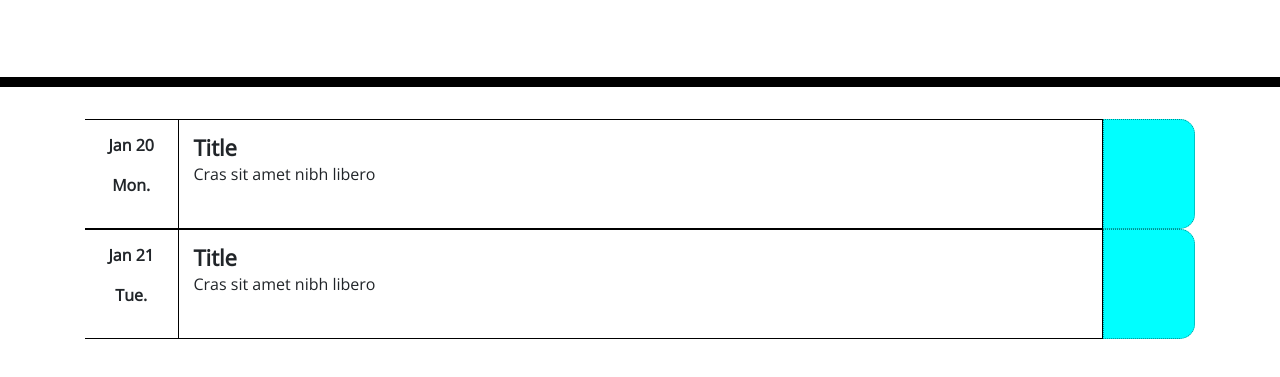
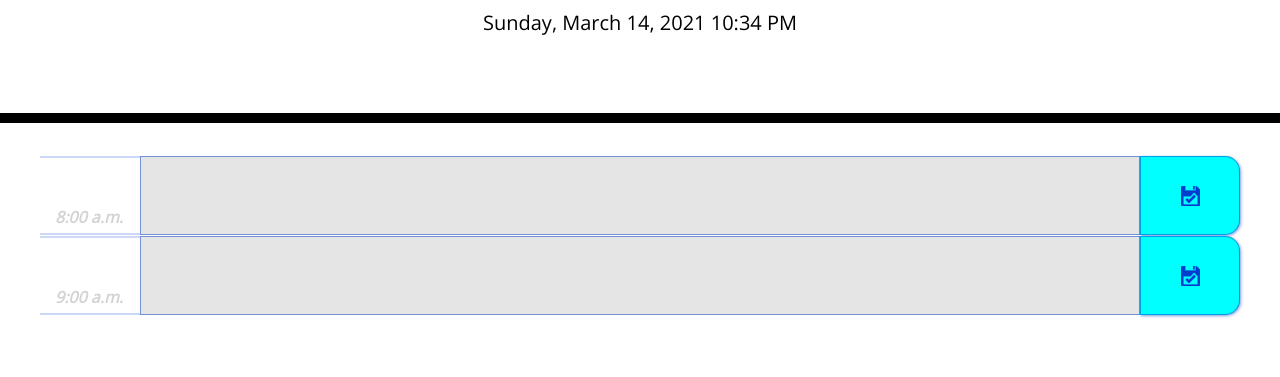
Before and after one commit to albertjly/Work-Day-Scheduler, a plain HTML site: page index.html in a window 1280 px wide. Shown: the part 181-558 px from the top of the page. Drawn offline with nearby package versions, Linux system fonts and the light colour scheme.

Commit message:
try to fix the click function of mediabody

```diff
--- a/css/style.less
+++ b/css/style.less
@@ -1,40 +1,70 @@
+.container{
+  max-width: 1200px;
+}
+
+textarea, input{
+  outline: none;
+}
+
+textarea{
+  background-color: rgba(0, 130, 199, .1);
+}
+
+input{
+  background-color: rgba(0, 130, 199, .1);
+  border: 1px solid rgba(0, 62, 202, .8);
+  box-shadow: 2px 2px 2px rgba(0, 62, 202, .2);
+  border-radius: 5px;
+  padding-left: 10px;
+}
+
 .media{
   //background-color: green;
-  height: 110px;
+  height: 80px;
   .media-left{
     //width: 80px;
     height: 100%;
     //background-color: blue;
-    border-top: 1px solid #000;
-    border-bottom: 1px solid #000;
-    .row{
-      text-align: center;
-      width: 100%;
-      //background-color: red;
-      p{
-        //margin-bottom: 0.5rem;
-        margin: 0 auto;
-        font-weight: bolder;
-      }
+    border-top: 2px solid rgba(0, 62, 202, .2);
+    border-bottom: 2px solid rgba(0, 62, 202, .2);
+    //border-right: 2px solid darkblue;
+    //text-align: center;
+    width: 100%;
+    //background-color: red;
+    i{
+      font-weight: bolder;
+      color: lightgrey;
     }
   }
   .media-body{
-    border: 1px solid #000;
+    border: 1px solid rgba(0, 62, 202, .5);
     height: 100%;
+    background-color: rgba(0, 0, 0, 0.1);
+    p{
+      height: 100%;
+      width: 100%;
+    }
     .title{
-      font-size: 22px;
+      font-size: 24px;
       font-weight: bolder;
     }
-    textarea{
+    input{
+      margin-top: 5px;
+      height: 32px;
+    }
+    /*textarea{
       //width: 100px;
       width: 95%;
       height: 3.5rem;
       padding: 0.3rem;
       //border-radius: 1rem;
-    }
+    }*/
     .content{
-      width: 80%;
-      text-overflow: ellipsis;
+      //width: 90%;
+      width: 100%;
+      p{
+        font-size: 14px;
+      }
     }
   }
   .media-right{
@@ -44,6 +74,69 @@
     border-top-right-radius: 15px;
     border-bottom-right-radius: 15px;
     cursor: pointer;
-    border: 1px dotted darkcyan;
+    border: 1px solid rgba(0, 62, 202, .5);
+    box-shadow: 1px 1px 3px rgba(0, 62, 202, .5);
+    .save-icon{
+      width: 20px;
+      height: 20px;
+      //margin: 0 auto;
+      background: url("./../images/unsave.png") no-repeat center center;
+      background-size: contain;
+      &:hover{
+        background: url("./../images/save.png") no-repeat center center;
+        background-size: contain;
+      }
+    }
   }
 }
+
+/*************max-width*************/
+@media screen and (max-width: 1200px){
+
+}
+
+@media screen and (max-width: 992px){
+
+}
+
+@media screen and (max-width: 768px){
+
+}
+
+@media screen and (max-width: 576px){
+  .media-right, .media-left{
+    //margin-top: 10px;
+    height: 2rem !important;
+  }
+  .media{
+    margin-top: 4.1rem;
+    &:first-child{
+      margin-top: 0;
+    }
+  }
+}
+
+@media screen and (max-width: 350px){
+
+}
+
+/*************min-width*************/
+@media screen and (min-width: 350px){
+
+}
+
+@media screen and (min-width: 576px){
+
+}
+
+@media screen and (min-width: 768px){
+
+}
+
+@media screen and (min-width: 992px){
+
+}
+
+@media screen and (min-width: 1200px){
+
+}
--- a/index.html
+++ b/index.html
@@ -28,37 +28,36 @@
   </header>
   <div class="container">
     <!-- Timeblocks go here -->
-    <div class="media">
-      <div class="media-left col-2 col-sm-2 col-md-2 col-lg-1 p-0">
-        <div class="row no-gutters mt-3 justify-content-around">
-          <p class="col-10">Jan 20</p>
-<!--          <p class="col-10">2021</p>-->
-          <p class="col-10">Mon.</p>
-        </div>
+    <div class="media row">
+      <!--media-left-->
+      <div class="media-left row no-gutters align-items-end col-12 col-sm-2 col-md-2 col-lg-1">
+        <i class="col-12 p-0 mb-2">8:00 a.m.</i>
       </div>
-      <div class="media-body col-8 col-sm-8 col-md-8 col-lg-10">
-        <p class="title mt-3 mb-2">Title</p>
-        <p class="content">
-          Cras sit amet nibh libero
-        </p>
+      <!--media-body-->
+      <div class="media-body row no-gutters col-12 col-sm-8 col-md-8 col-lg-10">
+        <!--<p class="title mt-2 mb-0 col-12 h-auto">Title</p>
+        <p class="content col-12 h-auto no-gutters">
+          Lorem ipsum dolor sit amet, consectetur adipisicing elit. Architecto beatae
+        </p>-->
       </div>
-      <div class="media-right col-2 col-sm-2 col-md-2 col-lg-1"></div>
+      <!--media-right-->
+      <div class="media-right row no-gutters col-12 col-sm-2 col-md-2 col-lg-1">
+        <div class="save-icon col align-self-center"></div>
+      </div>
     </div>
-    <div class="media">
-      <div class="media-left col-2 col-sm-2 col-md-2 col-lg-1 p-0">
-        <div class="row no-gutters mt-3">
-          <p class="col-10">Jan 21</p>
-<!--          <p class="col-10">2021</p>-->
-          <p class="col-10">Tue.</p>
-        </div>
+    <div class="media row">
+      <!--media-left-->
+      <div class="media-left row no-gutters align-items-end col-12 col-sm-2 col-md-2 col-lg-1">
+        <i class="col-12 p-0 mb-2">9:00 a.m.</i>
       </div>
-      <div class="media-body col-10">
-        <p class="title mt-3 mb-2">Title</p>
-        <p class="content">
-          Cras sit amet nibh libero
-        </p>
+      <!--media-body-->
+      <div class="media-body row no-gutters col-12 col-sm-8 col-md-8 col-lg-10">
+        <p class="p-0 m-0 content"></p>
       </div>
-      <div class="media-right col-1"></div>
+      <!--media-right-->
+      <div class="media-right row no-gutters col-12 col-sm-2 col-md-2 col-lg-1">
+        <div class="save-icon col align-self-center"></div>
+      </div>
     </div>
   </div>
 
--- a/js/index.js
+++ b/js/index.js
@@ -1,11 +1,66 @@
 $(function () {
+    // 1. insert currentDay to html
+    $('#currentDay').text(moment().format('LLLL'));
+
+    // 2. save toDoList to localStorage
+    var toDoList = JSON.parse(localStorage.getItem('todolist'));
+
+
+    // click and change content
     var mediaBody = $('.media-body');
-    // title
-    clickAndOutFocusText(mediaBody, '.title', "<input>", 'title mt-2 mb-2', 'input', "title mt-3 mb-2");
+
+    mediaBody.on('click', function (event) {
+        event.preventDefault();
+
+        mediaBody.on('click', '.content', function () {
+            var text = $(this).text().trim();
+
+            // replace p element with a new input
+            var textInput = $('<textarea>')
+                .addClass('content')
+                .val(text);
+            $(this).replaceWith(textInput);
+
+            // auto focus new element
+            textInput.trigger("focus");
+        });
+
+        // editable field was un-focused
+        mediaBody.on("blur", 'textarea', function () {
+            // get current value of textarea
+            var text = $(this).val();
+
+            $(this).text = text;
+
+            var contentP = $("<p>")
+                .addClass('content')
+                .text(text);
+
+            $(this).replaceWith(contentP);
+        });
+
+        // get to-do value from the <p> and store into localstorage
+        var $todo = $('.media-body .content').val();
+        console.log($todo);
+
+        toDoList.push($todo);
+
+        // renderTodos(toDoList);
+        localStorage.setItem('todolist', JSON.stringify(toDoList));
+    });
+
+
+
+
+
+
+
+   /* // title
+    clickAndOutFocusText(mediaBody, '.title', "<input>", 'title col-12', 'input', "title mt-2 col-12");
 
 
     // content
-    clickAndOutFocusText(mediaBody, '.content', '<textarea>', '', 'textarea', 'content');
+    clickAndOutFocusText(mediaBody, '.content', '<textarea>', 'content col-12', 'textarea', 'content col-12');*/
 
 
     /**
@@ -18,7 +73,8 @@ $(function () {
      * @param {String}className2
      */
     function clickAndOutFocusText($parent, selector1, creatTag, className1, selector2, className2) {
-        $parent.on('click', selector1, function () {
+        $parent.on('click', selector1, function (event) {
+            event.preventDefault();
             // get current text of p element
             var text = $(this).text().trim();
 
@@ -47,5 +103,9 @@ $(function () {
         });
     }
 
+    renderTodos(toDoList);
 
+    function renderTodos(todolist) {
+
+    }
 });
```
Also changed, not shown: css/style.css, images/save.png (added), images/unsave.png (added), 1 other file.
